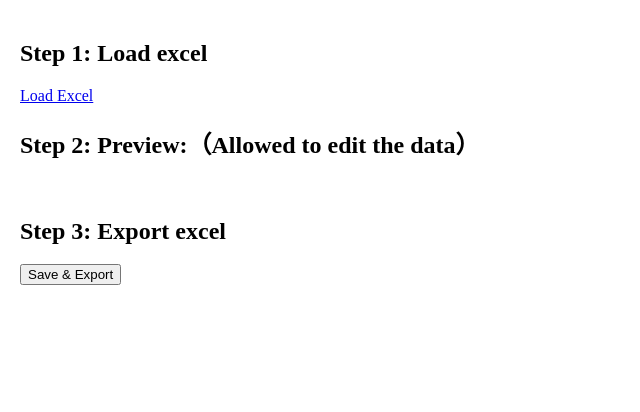
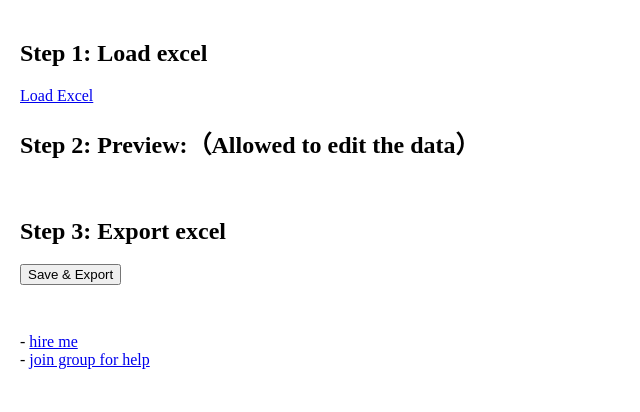
Before and after one commit to CVBox/CVBox.github.io, a plain HTML site: page excel/index.html in a window 1280 px wide. Shown: the top 412 px of the page, without its empty margins (0-640 px from the left). Drawn offline with Linux system fonts and the light colour scheme; no server answers.

Commit message:
[!] init website

```diff
--- a/excel/index.html
+++ b/excel/index.html
@@ -54,6 +54,12 @@
             data-slug="mqLMb2X" data-color="#FFFFFF" data-emoji="" data-font="Cookie" data-text="Buy me a coffee"
             data-outline-color="#000" data-font-color="#000" data-coffee-color="#fd0"></script>
 
+
+    <div class="mt-sm" style="padding-bottom:40px;">
+        - <a href="https://www.freelancer.com/u/needppcom">hire me </a>
+        <br/>
+        - <a href="https://t.me/joinchat/AAAAAFEfgMpMHf_UnHn-EA">join group for help</a>
+    </div>
 </div>
 <script type="text/javascript" src="./js/jquery.min.js"></script>
 <script type="text/javascript" src="./js/xlsx.core.min.js"></script>
@@ -118,7 +124,6 @@
 
 			csvall = csvall  + csv
 		}
-		console.log("csv==",csvall, )
 
 		document.getElementById('result').innerHTML = csv2table(csvall);
 	}
```
